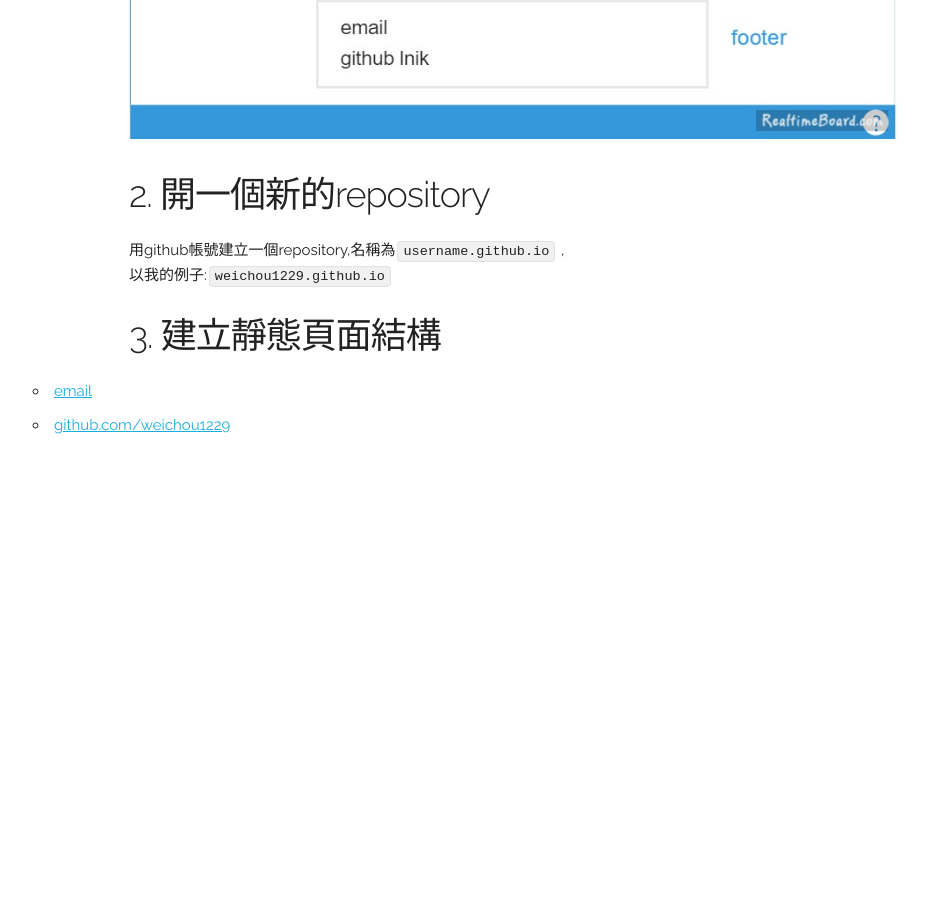
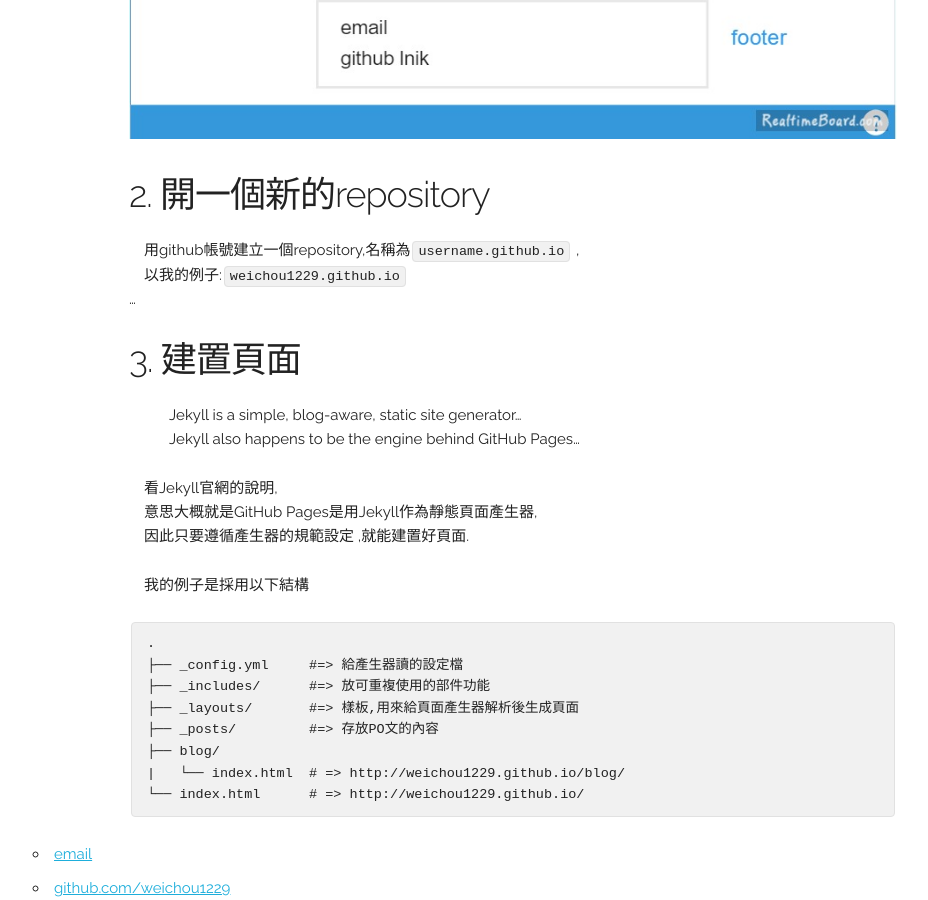
Before and after one commit to weichou1229/weichou.github.io, a Jekyll site: the page built from _posts/blog/2016-07-30-建立自己的-GitHub-Pages-website.md, in a window 1280 px wide and 900 px high, scrolled down 1600 px. Shown: the whole window, without its empty margins (127-1055 px from the left). Built offline with Jekyll 4.4.1, drawn with Linux system fonts in a browser that asks for light colours; comment, search, counter and statistics services are not loaded; before the commit the page ends 2037 px from its top, so only the background shows below that.

Commit message:
modify test

```diff
--- a/_posts/blog/2016-07-30-建立自己的-GitHub-Pages-website.md
+++ b/_posts/blog/2016-07-30-建立自己的-GitHub-Pages-website.md
@@ -7,11 +7,11 @@ date: 2016-07-30 15:00:00
 
 >GitHub Pages is designed to host your personal, organization, or project pages directly from a GitHub repository.
 
-本篇紀錄使用GitHub Pages服務來建立的部落格的方式
+　本篇紀錄使用GitHub Pages服務來建立的部落格的方式
 
  1. [design my wireframe](#1)
  2. [開一個新的repository](#2)
- 3. [建立頁面](#3)
+ 3. [建置頁面](#3)
 
 
 --------------------------------------------------
@@ -26,8 +26,25 @@ date: 2016-07-30 15:00:00
 
 
 ### <a name="2"></a> 2. 開一個新的repository
-用github帳號建立一個repository,名稱為`username.github.io` ,
-以我的例子:`weichou1229.github.io`
+　用github帳號建立一個repository,名稱為`username.github.io` ,
+　以我的例子:`weichou1229.github.io`
+...
 
+### <a name="3"></a> 3. 建置頁面
+>Jekyll is a simple, blog-aware, static site generator...
+Jekyll also happens to be the engine behind GitHub Pages...
 
-### <a name="3"></a> 3. 建立靜態頁面結構
+　看Jekyll官網的說明,
+　意思大概就是GitHub Pages是用Jekyll作為靜態頁面產生器,
+　因此只要遵循產生器的規範設定 ,就能建置好頁面.
+
+　我的例子是採用以下結構
+
+    .
+    ├── _config.yml     #=> 給產生器讀的設定檔
+    ├── _includes/      #=> 放可重複使用的部件功能
+    ├── _layouts/       #=> 樣板,用來給頁面產生器解析後生成頁面
+    ├── _posts/         #=> 存放PO文的內容
+    ├── blog/
+    |   └── index.html  # => http://weichou1229.github.io/blog/
+    └── index.html      # => http://weichou1229.github.io/
```
